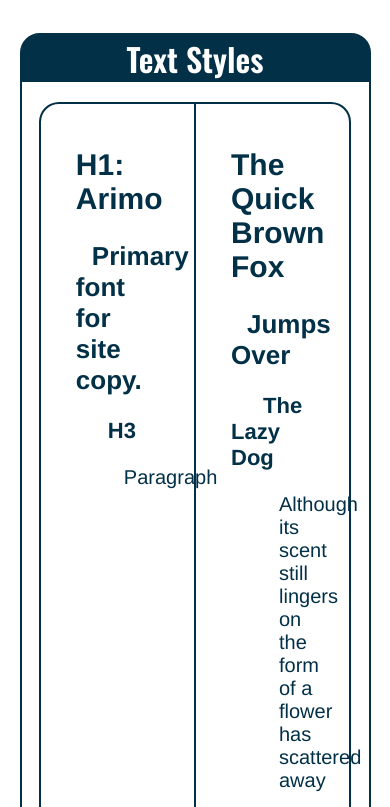
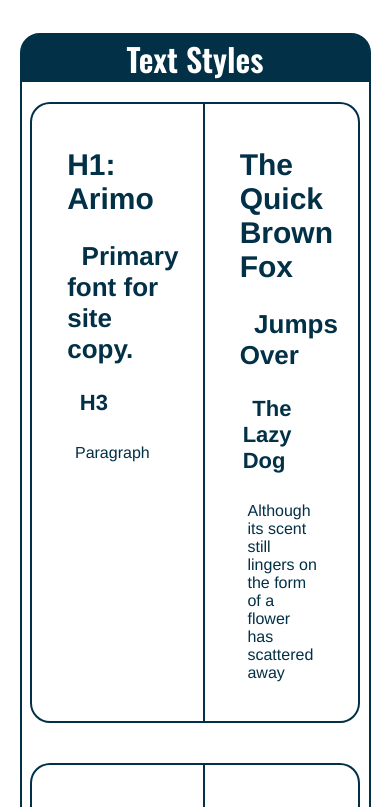
Before and after one commit to guy-lorshbaugh/website-design-system, a plain HTML site: page index.html in a window 390 px wide. Shown: the part 2059-2866 px from the top of the page. Drawn offline with nearby package versions, Linux system fonts and the light colour scheme.

Commit message:
mobile changes

```diff
--- a/styles.css
+++ b/styles.css
@@ -311,6 +311,27 @@ header .page-description {
     font-family: "Josefin Slab";
 }
 
+@media only screen and (max-width: 760px) {
+    .styles-box-left {
+        width: 50%;
+        font-size: 1rem;
+    }
+    .styles-box-right {
+        font-size: 1rem;
+    }
+    .styles-row-1 h2 {
+        text-indent: 0.9rem;
+    }
+    .styles-row-1 h3 {
+        padding: 3px;
+        text-indent: 0.6rem;
+    }
+    .styles-row-1 p {
+        padding: 3px;
+        margin-left: 0.3rem;
+    }
+}
+
 /* Footer */
 
 footer {
```
